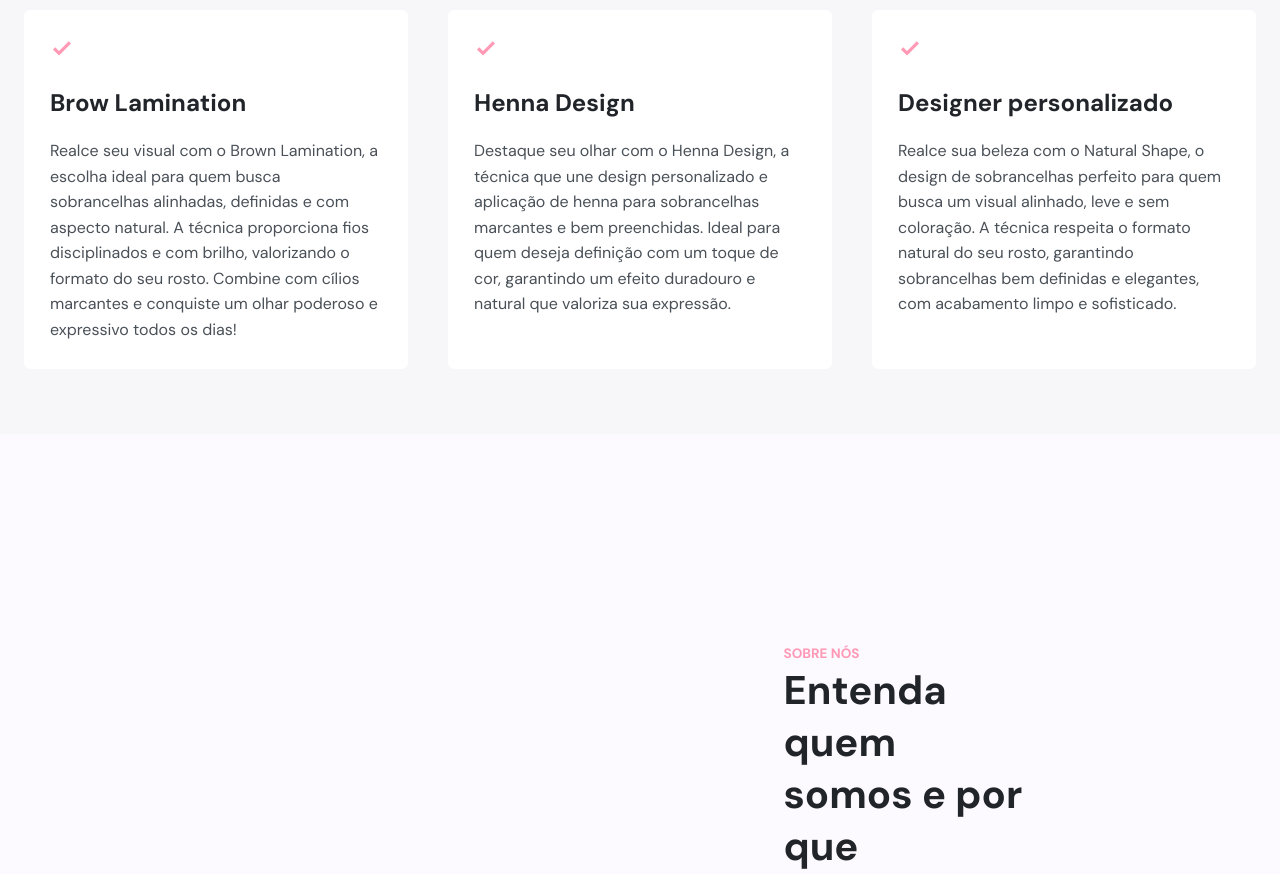
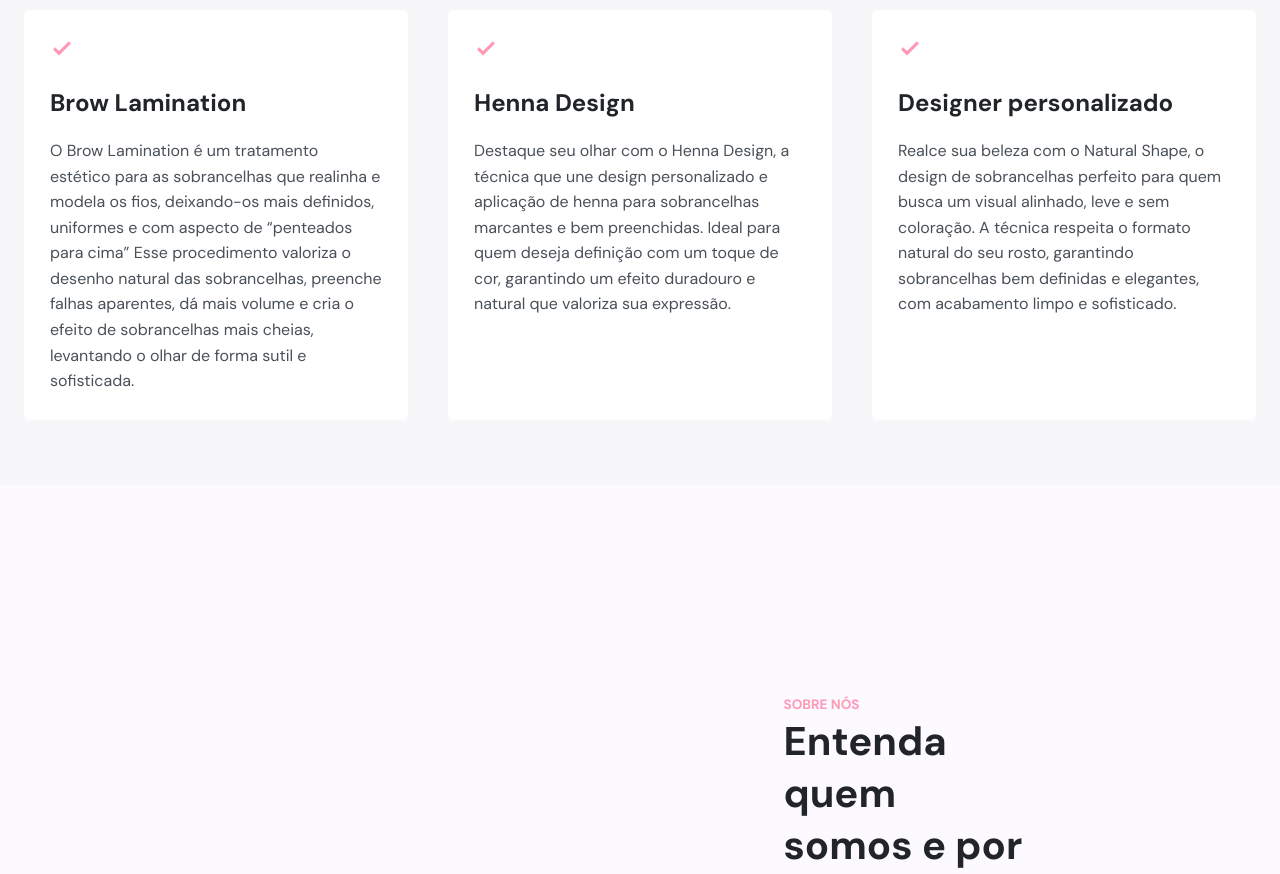
Before and after one commit to Jonathanfullstack/Estetica-julia2, a Next.js app: page / in a window 1280 px wide. Shown: the part 1360-2234 px from the top of the page. Built offline with nearby package versions, Linux system fonts and the light colour scheme.

Commit message:
index.tsx

```diff
--- a/src/components/serviços/index.tsx
+++ b/src/components/serviços/index.tsx
@@ -56,10 +56,10 @@ export function Servicos() {
           <GoCheck />
           <h1>Brow Lamination</h1>
           <p>
-            Realce seu visual com o Brown Lamination, a escolha ideal para quem busca sobrancelhas
-            alinhadas, definidas e com aspecto natural. A técnica proporciona fios disciplinados e com brilho,
-             valorizando o formato do seu rosto.
-            Combine com cílios marcantes e conquiste um olhar poderoso e expressivo todos os dias!
+            O Brow Lamination é um tratamento estético para as sobrancelhas que realinha e
+            modela os fios, deixando-os mais definidos, uniformes e com aspecto de “penteados para cima”
+            Esse procedimento valoriza o desenho natural das sobrancelhas, preenche falhas aparentes, dá mais volume
+            e cria o efeito de sobrancelhas mais cheias, levantando o olhar de forma sutil e sofisticada.
           </p>
         </div>
         <div data-aos="fade-up">
```
